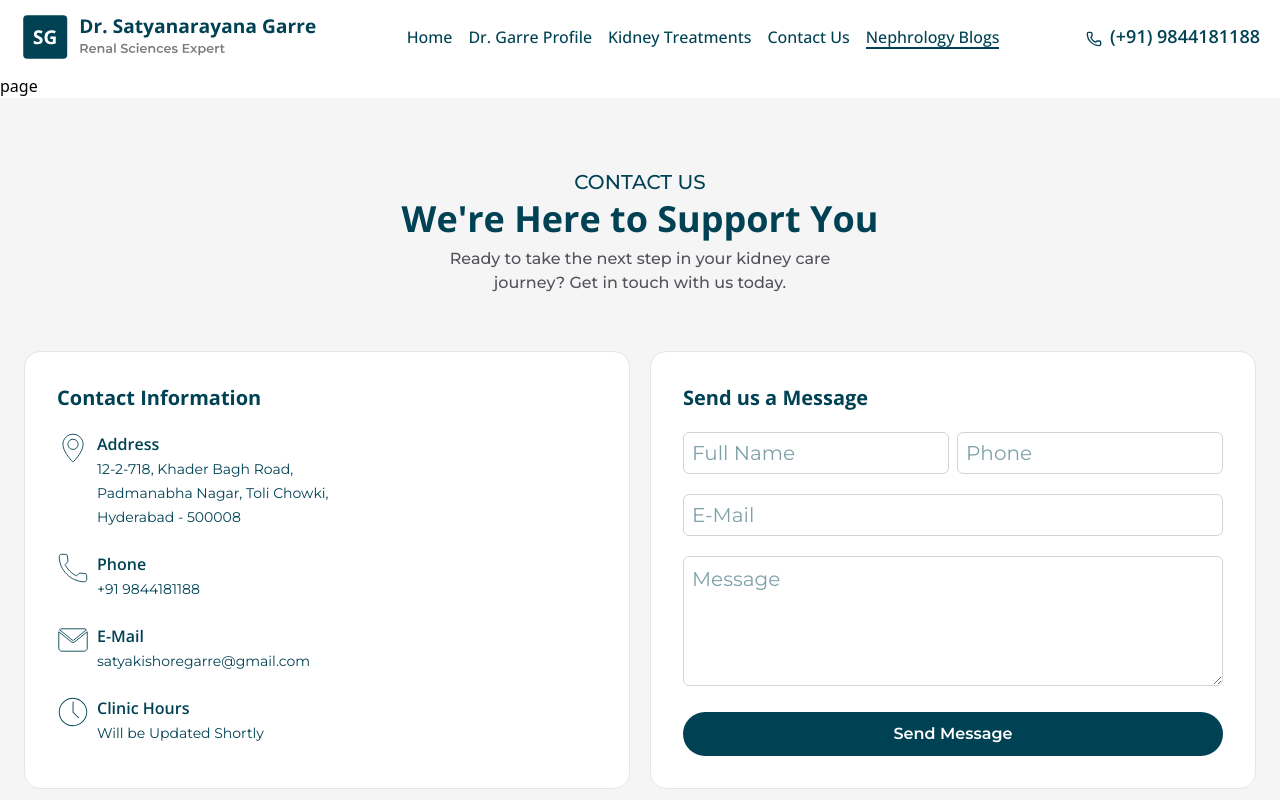
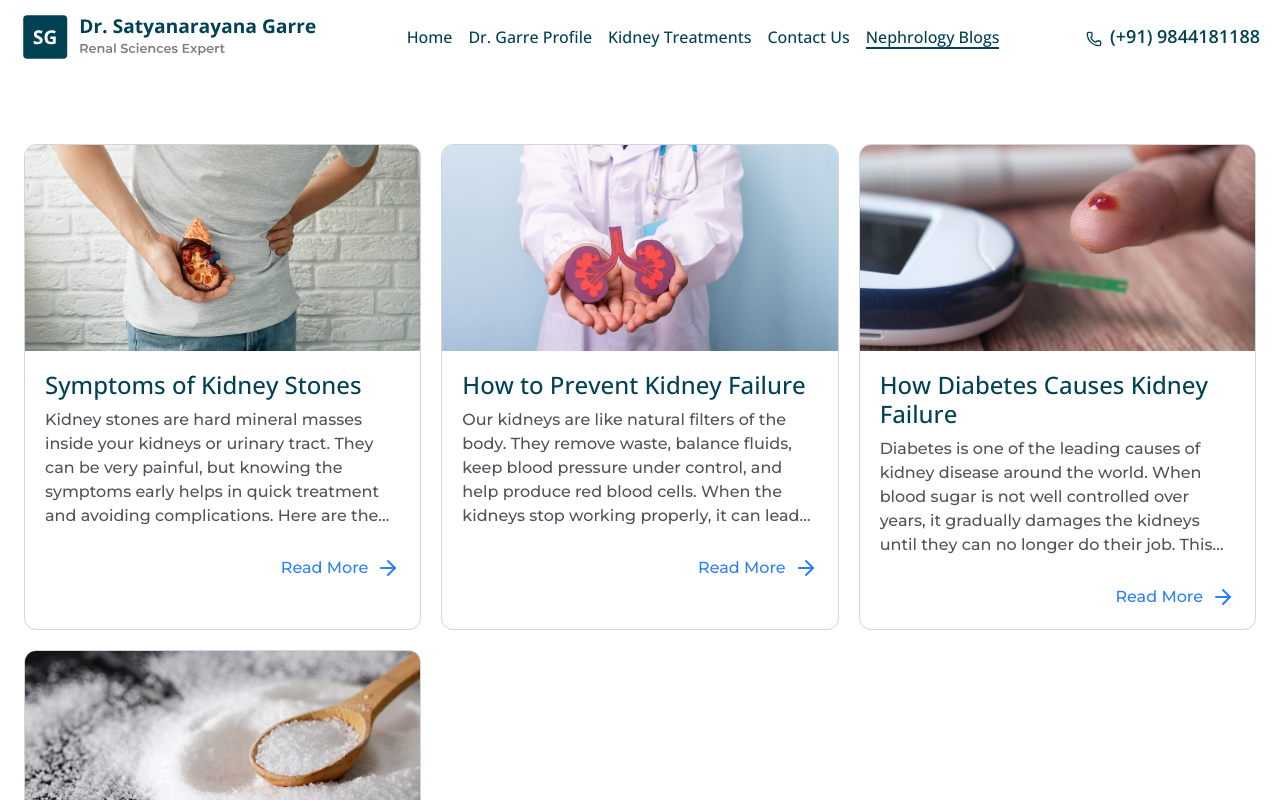
Before and after one commit to priyesshrai/dr-satyanarayana, a Next.js app: page /blogs in a window 1280 px wide. Shown: the top 800 px of the page. Built offline with nearby package versions, Linux system fonts and the light colour scheme.

Commit message:
add blogs

```diff
--- a/src/app/blogs/page.tsx
+++ b/src/app/blogs/page.tsx
@@ -1,7 +1,69 @@
+import { Heading, Section, Subheading, Wrapper } from '@/utils/Section'
+import { ArrowRight } from 'lucide-react';
+import Image from 'next/image';
+import Link from 'next/link';
 import React from 'react'
 
-export default function page() {
+interface Blog {
+  title: string;
+  content: string;
+  slug: string;
+  image: string;
+}
+export default function Blogs() {
+  const blog: Blog[] = [
+    {
+      title: 'Symptoms of Kidney Stones',
+      content: 'Kidney stones are hard mineral masses inside your kidneys or urinary tract. They can be very painful, but knowing the symptoms early helps in quick treatment and avoiding complications. Here are the common signs and what to watch out for. Kidney stones e...',
+      slug: '/blogs/symptoms-of-kidney-stones',
+      image: '/images/blog/blog-1.jpg'
+    },
+    {
+      title: 'How to Prevent Kidney Failure',
+      content: 'Our kidneys are like natural filters of the body. They remove waste, balance fluids, keep blood pressure under control, and help produce red blood cells. When the kidneys stop working properly, it can lead to kidney failure, a life-threatening condition...',
+      slug: '/blogs/how-to-prevent-kidney-failure',
+      image: '/images/blog/blog-2.jpg'
+    },
+    {
+      title: 'How Diabetes Causes Kidney Failure',
+      content: 'Diabetes is one of the leading causes of kidney disease around the world. When blood sugar is not well controlled over years, it gradually damages the kidneys until they can no longer do their job. This blog explains in plain language how diabetes causes kidney failure...',
+      slug: '/blogs/how-diabetes-causes-kidney-failure',
+      image: '/images/blog/blog-3.jpg'
+    },
+    {
+      title: 'Can Too Much Salt Cause Kidney Damage?',
+      content: 'Salt is something we all use – in cooking, in packaged foods, and at the table. A small amount of salt (sodium) is necessary for our body to work properly. But when salt intake is too high, it can start to harm our kidneys. In this blog,....',
+      slug: '/blogs/can-too-much-salt-cause-kidney-damage',
+      image: '/images/blog/blog-4.jpg'
+    }
+  ]
   return (
-    <div>page</div>
+    <Section>
+      <Wrapper>
+        <div className='w-full flex-1 relative grid lg:grid-cols-3 md:grid-cols-2 grid-cols-1 gap-5'>
+          {
+            blog.map((data, idx) => (
+              <div key={idx + 32} className='w-full h-full overflow-hidden border border-gray-300 rounded-xl'>
+                <Image src={data.image} width={500} height={400} className='w-full object-cover h-auto' alt={data.title} />
+
+                <div className='relative mt-5 px-5 pb-5'>
+                  <Link href={data.slug} className='lg:text-2xl md:text-xl text-base font-medium text-dark-navy leading-[1.2] '>
+                    {data.title}
+                  </Link>
+                  <Subheading className='text-left mt-2 line-clamp-5'>
+                    {data.content}
+                  </Subheading>
+
+                  <Link href={data.slug} className='mt-7 w-max ml-auto !font-montserrat font-medium text-blue-500 flex items-center gap-2'>
+                    Read More
+                    <ArrowRight />
+                  </Link>
+                </div>
+              </div>
+            ))
+          }
+        </div>
+      </Wrapper>
+    </Section>
   )
 }
```
